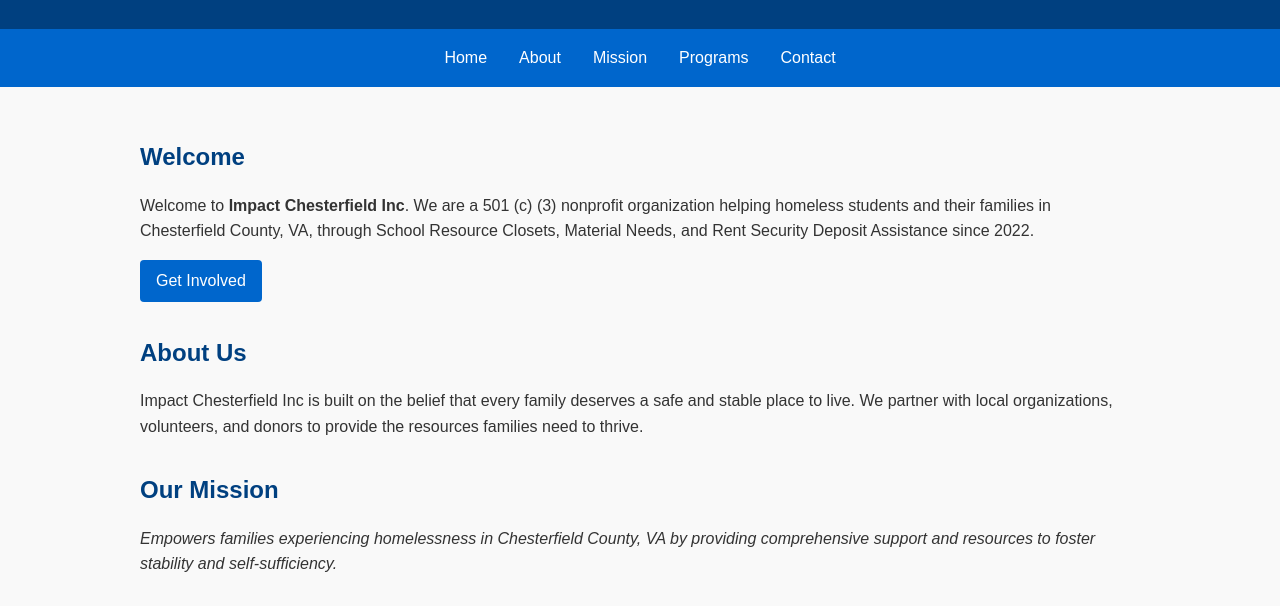
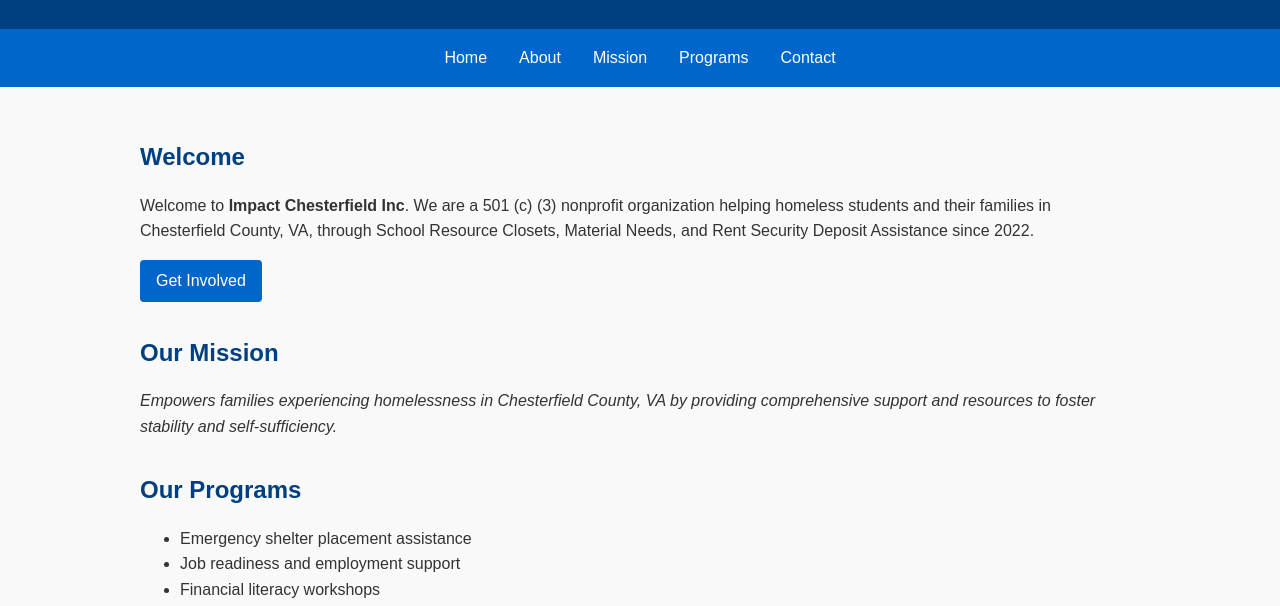
Before and after one commit to steveastoria/impactchesterfield, a plain HTML site: page index.html in a window 1280 px wide. Shown: the part 179-785 px from the top of the page. Drawn offline with Linux system fonts and the light colour scheme.

Commit message:
Update index.html

```diff
--- a/index.html
+++ b/index.html
@@ -99,11 +99,7 @@
     </section>
 
     <section id="about">
-      <h2>About Us</h2>
-      <p>
-        Impact Chesterfield Inc is built on the belief that every family deserves a safe and stable place to live. We partner with local organizations, volunteers, and donors to provide the resources families need to thrive.
-      </p>
-    </section>
+
 
     <section id="mission">
       <h2>Our Mission</h2>
```
